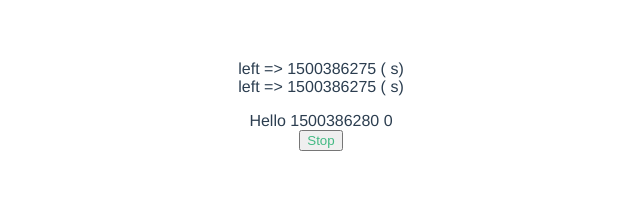
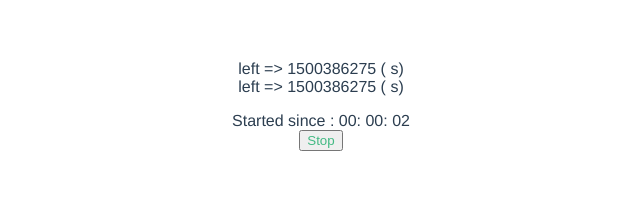
Before and after one commit to eMerzh/feedlog, a Vue app: page /#/ in a window 1280 px wide. Both pictures are taken after a click on the button "Left". Shown: the top 202 px of the page, without its empty margins (319-959 px from the left). Built offline with nearby package versions, Linux system fonts and the light colour scheme.

Commit message:
✨ add nicer countdown

```diff
--- a/src/components/TimeCount.vue
+++ b/src/components/TimeCount.vue
@@ -1,6 +1,9 @@
 <template>
-<div>Hello {{ startTime }}
-  {{ now - startTime }}
+<div>
+  Started since :
+  <span>{{ hours | two_digits }}</span>:
+  <span>{{ minutes | two_digits }}</span>:
+  <span>{{ seconds | two_digits }}</span>
 </div>
 </template>
 
@@ -20,11 +23,24 @@ export default {
       now: Math.trunc((new Date()).getTime() / 1000),
     };
   },
+  computed: {
+    seconds: function() {
+      return (this.now - this.startTime) % 60;
+    },
+    minutes: function() {
+      return Math.trunc((this.now - this.startTime) / 60) % 60;
+    },
+    hours: function() {
+      return Math.trunc((this.now - this.startTime) / 60 / 60) % 60;
+    },
+  },
   mounted: function() {
-    console.log('bol', this);
-    window.setInterval(() => {
+    this.interval = window.setInterval(() => {
       this.updateNow();
-    }, 3000);
+    }, 1000);
+  },
+  beforeDestroy: function() {
+    clearInterval(this.interval);
   },
   props: {
     startTime: {
--- a/src/main.js
+++ b/src/main.js
@@ -13,3 +13,11 @@ new Vue({
   template: '<App/>',
   components: { App }
 })
+
+Vue.filter('two_digits', function (value){
+  if (value.toString().length <= 1) {
+    return '0' + value.toString();
+  } else {
+    return value.toString();
+  }
+})
```
